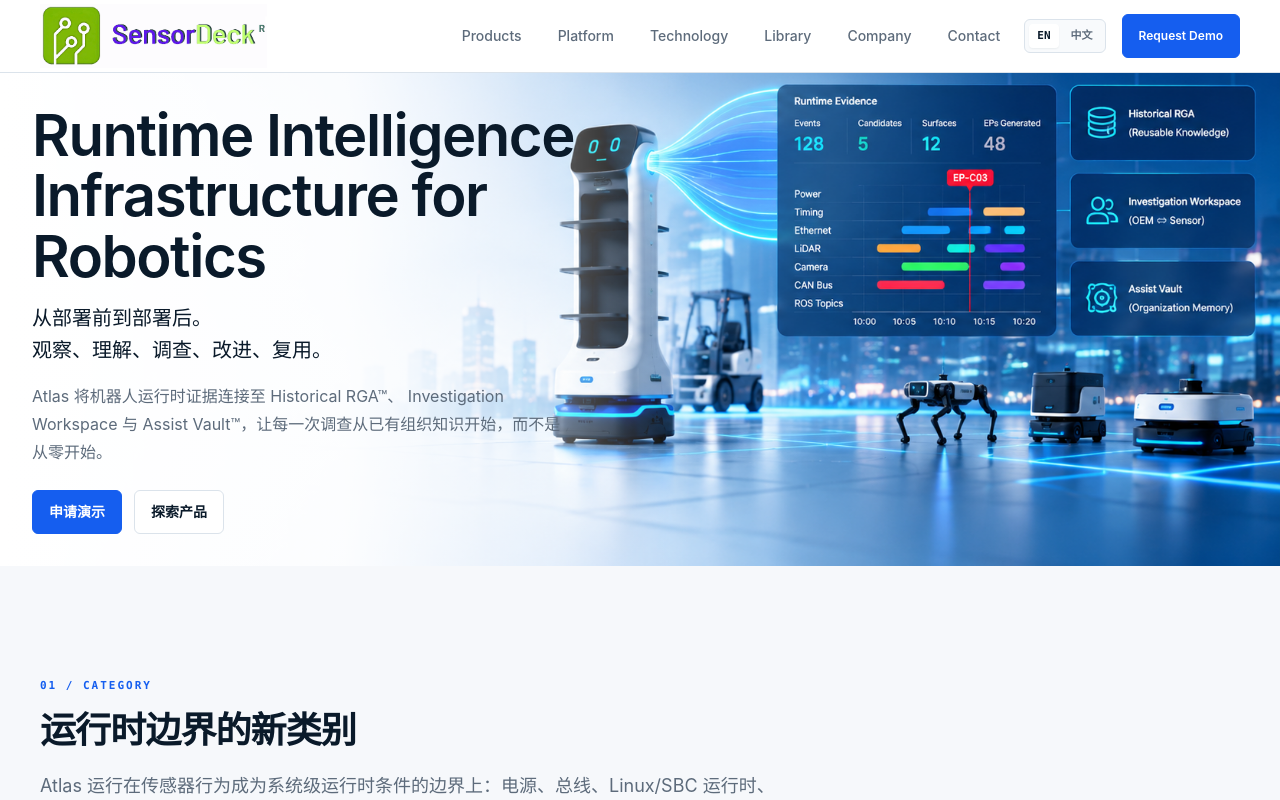
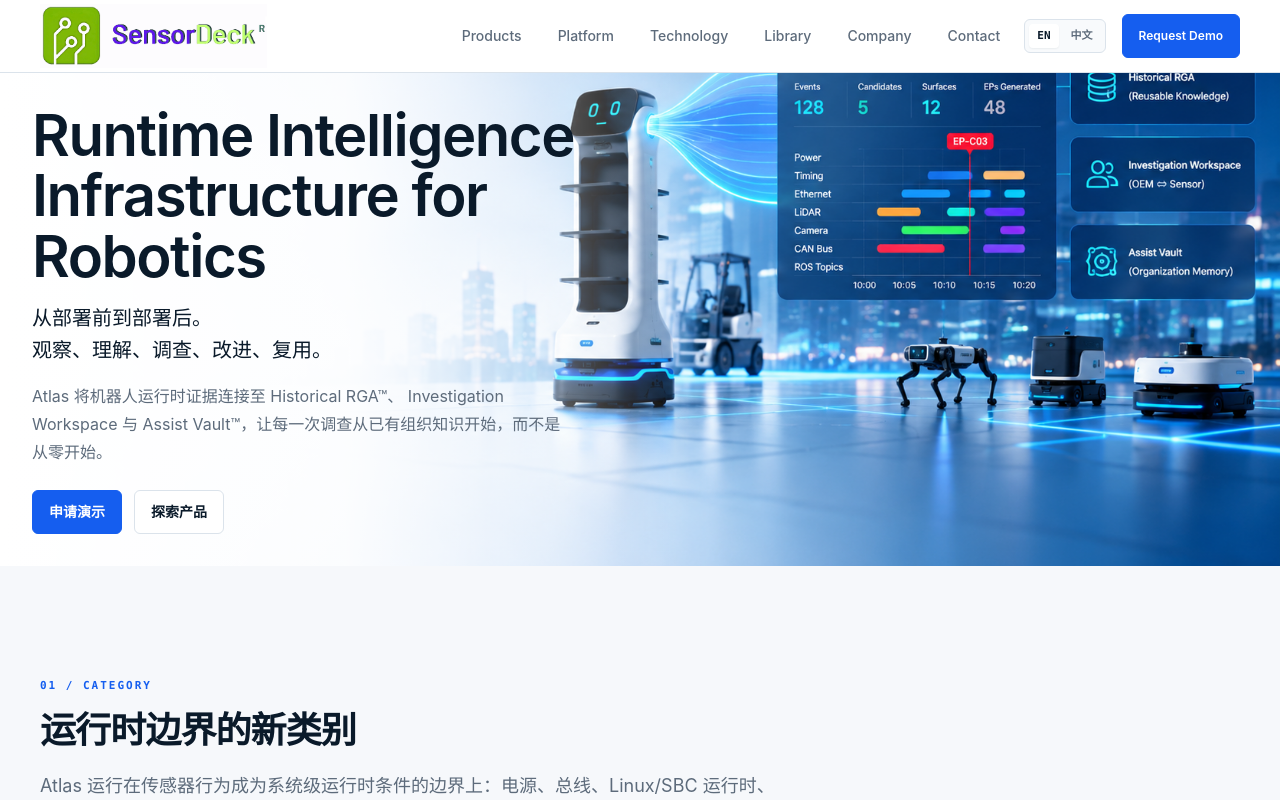
Before and after one commit to sensordeck/sensordeck-website, a Next.js app: page / in a window 1280 px wide. Shown: the top 800 px of the page. Built offline with nearby package versions, Linux system fonts and the light colour scheme.

Commit message:
Change background position to center

```diff
--- a/src/app/page.tsx
+++ b/src/app/page.tsx
@@ -69,7 +69,7 @@
   style={{
     backgroundImage: "url('/images/hero-runtime.png')",
     backgroundSize: "cover",
-    backgroundPosition: "center 34%",
+    backgroundPosition: "center",
     backgroundRepeat: "no-repeat",
   }}
 >
```
